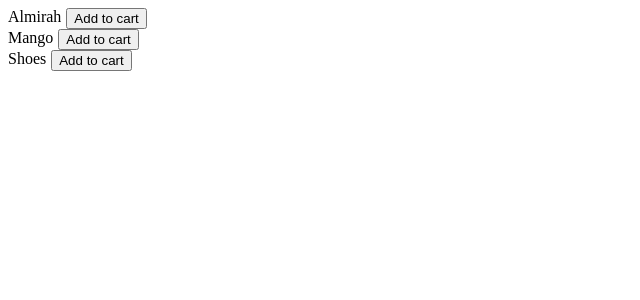
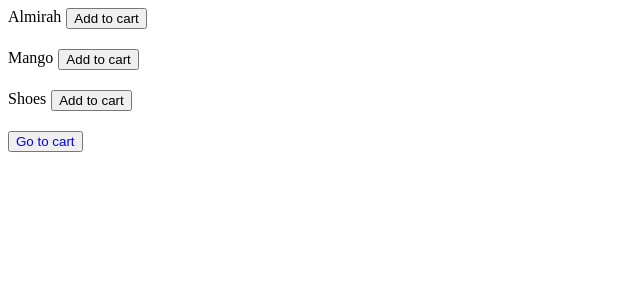
Before and after one commit to abhidatta0/tracker_sdk, a React (Vite) app in the folder test_repo/: page /productlist in a window 1280 px wide. Shown: the top 300 px of the page, without its empty margins (0-640 px from the left). Built offline with nearby package versions, Linux system fonts and the light colour scheme; the HTML template or start-up script is replaced by a standard one.

Commit message:
added cart UI

```diff
--- a/test_repo/src/App.jsx
+++ b/test_repo/src/App.jsx
@@ -2,6 +2,7 @@ import { Routes, Route } from "react-router-dom"
 import Login from "./components/Login"
 import ProductList from "./components/ProductList"
 import { useState } from "react"
+import Cart from "./components/Cart"
 
 const App = () => {
   const [cart, setCart] = useState([]);
@@ -10,6 +11,8 @@ const App = () => {
     <Routes>
      <Route path="/" Component={Login} />
      <Route path="productlist" element={<ProductList setCart={setCart}/>} />
+     <Route path="cart" element={<Cart cart={cart}/>} />
+
     </Routes>
   )
 }
--- /dev/null
+++ b/test_repo/src/components/Cart.jsx
@@ -0,0 +1,16 @@
+const Cart = ({cart}) => {
+  return (
+    <div>
+        <h2>Cart Items</h2>
+
+        {
+            cart.map((p)=>(
+                <div key={p.id} style={{display:'flex', gap: 5,marginBottom:'20px'}}>
+                    {p.product}
+                </div>
+            ))
+        }
+    </div>
+  )
+}
+export default Cart
--- a/test_repo/src/components/ProductList.jsx
+++ b/test_repo/src/components/ProductList.jsx
@@ -1,3 +1,4 @@
+import { useNavigate } from 'react-router-dom';
 import {myTracker} from '../../../src/index';
 
 const PRODUCTS = [
@@ -7,21 +8,28 @@ const PRODUCTS = [
 ]
 const ProductList = ({setCart}) => {
 
+    const navigate = useNavigate();
     const addToCart = (item)=>{
         setCart(prev=> [...prev, item]);
         myTracker.track("add_to_cart", { product:item.product, price: item.price })
 
     }
+
+    const goToCart = ()=>{
+        navigate('/cart');
+    }
   return (
     <div>
         {
             PRODUCTS.map((p)=>(
-                <div key={p.id} style={{display:'flex', gap: 5}}>
+                <div key={p.id} style={{display:'flex', gap: 5, marginBottom:'20px'}}>
                     {p.product}
                     <button onClick={()=> addToCart(p)}>Add to cart</button>
                 </div>
             ))
         }
+
+        <button onClick={goToCart} style={{color:'blue'}}>Go to cart</button>
     </div>
   )
 }
```
